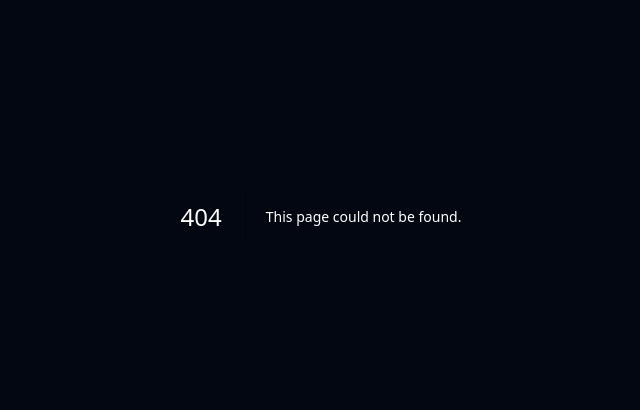
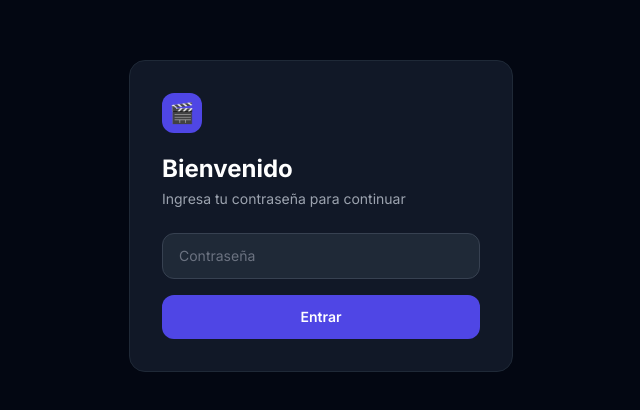
Before and after one commit to Fili321/solarqr, a Next.js app: page /login in a window 1280 px wide. Before the commit this address had no page. Shown: the part 184-594 px from the top of the page, without its empty margins (319-959 px from the left). Built offline with nearby package versions, Linux system fonts and the light colour scheme.

Commit message:
fix: properly protect admin and API routes

```diff
--- /dev/null
+++ b/app/login/page.jsx
@@ -0,0 +1,58 @@
+'use client';
+
+import { useState } from 'react';
+import { useRouter } from 'next/navigation';
+
+export default function LoginPage() {
+  const [password, setPassword] = useState('');
+  const [error, setError] = useState('');
+  const [loading, setLoading] = useState(false);
+  const router = useRouter();
+
+  async function handleSubmit(e) {
+    e.preventDefault();
+    setLoading(true);
+    setError('');
+    const res = await fetch('/api/auth/login', {
+      method: 'POST',
+      headers: { 'Content-Type': 'application/json' },
+      body: JSON.stringify({ password }),
+    });
+    if (res.ok) {
+      router.push('/admin');
+    } else {
+      const d = await res.json();
+      setError(d.error || 'Contraseña incorrecta');
+    }
+    setLoading(false);
+  }
+
+  return (
+    <div className="min-h-screen flex items-center justify-center bg-gray-950">
+      <div className="bg-gray-900 rounded-2xl p-8 w-full max-w-sm border border-gray-800">
+        <div className="w-10 h-10 bg-indigo-600 rounded-xl flex items-center justify-center mb-5">
+          <span className="text-xl">🎬</span>
+        </div>
+        <h1 className="text-2xl font-bold text-white mb-1">Bienvenido</h1>
+        <p className="text-gray-400 text-sm mb-6">Ingresa tu contraseña para continuar</p>
+        <form onSubmit={handleSubmit} className="space-y-4">
+          <input
+            type="password"
+            placeholder="Contraseña"
+            value={password}
+            onChange={e => setPassword(e.target.value)}
+            className="w-full bg-gray-800 border border-gray-700 rounded-xl px-4 py-3 text-white placeholder-gray-500 focus:outline-none focus:ring-2 focus:ring-indigo-500 text-sm"
+          />
+          {error && <p className="text-red-400 text-sm">{error}</p>}
+          <button
+            type="submit"
+            disabled={loading}
+            className="w-full bg-indigo-600 hover:bg-indigo-500 disabled:opacity-50 text-white font-semibold rounded-xl py-3 transition text-sm"
+          >
+            {loading ? 'Entrando...' : 'Entrar'}
+          </button>
+        </form>
+      </div>
+    </div>
+  );
+}
```
Also changed, not shown: middleware.js (+22 -11 lines).
